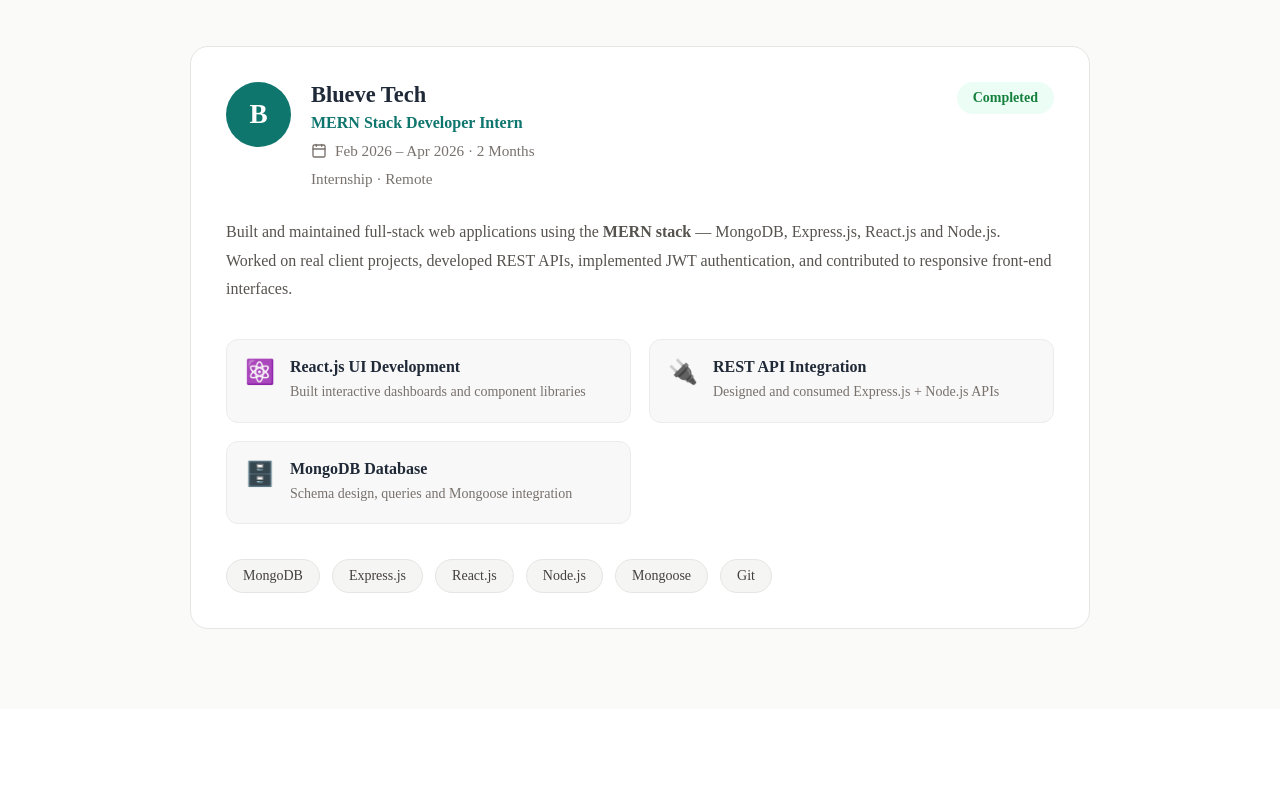
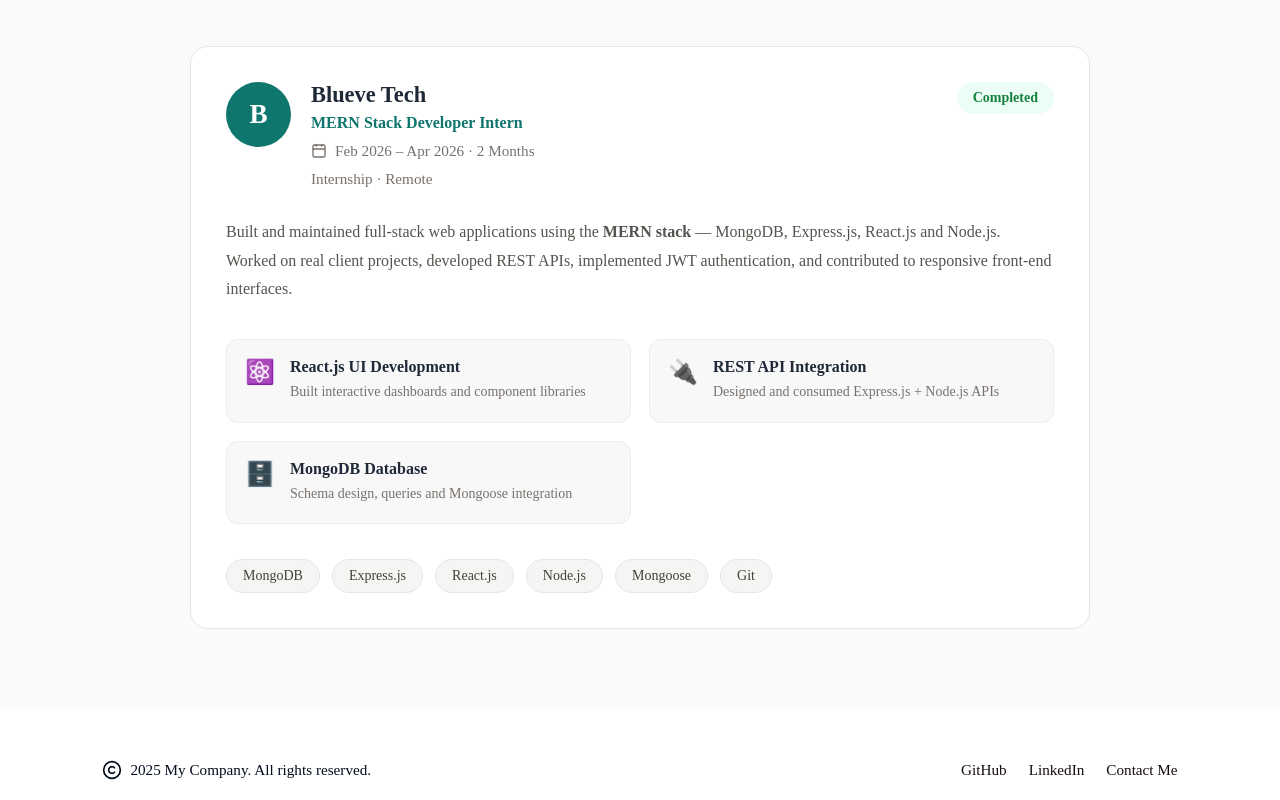
Before and after one commit to SAHIL16com/my_portfolio, a React (Vite) app: page / in a window 1280 px wide. Shown: the part 1697-2497 px from the top of the page. Before the commit the page ends 2406 px from the top, so only its background shows below. Built offline with nearby package versions, Linux system fonts and the light colour scheme.

Commit message:
footer add

```diff
--- a/src/App.jsx
+++ b/src/App.jsx
@@ -3,6 +3,7 @@ import Navbar from './Navbar/Navbar.jsx'
 import Hero from './Hero/Hero.jsx'
 import About from './About/About.jsx'
 import Experience from './Experience/Experience.jsx'
+import Footer from './Footer/Footer.jsx'
 
 const App = () => {
   return (
@@ -11,6 +12,7 @@ const App = () => {
       <Hero/>
       <About/>
       <Experience/>
+      <Footer/>
     </div>
   )
 }
--- /dev/null
+++ b/src/Footer/Footer.css
@@ -0,0 +1,77 @@
+.footer {
+    width: 100%;
+    padding: 20px 8%;
+    margin-top: 30px;
+    display: flex;
+    justify-content: space-between;
+    align-items: center;
+    flex-wrap: wrap;
+    gap: 20px;
+    border-top: 1px solid rgba(255, 255, 255, 0.08);
+    background: transparent;
+}
+
+.company {
+    display: flex;
+    align-items: center;
+    gap: 8px;
+    color: #020c1d;
+    font-size: 0.95rem;
+}
+
+.company p {
+    margin: 0;
+}
+
+.links {
+    display: flex;
+    align-items: center;
+    gap: 22px;
+}
+
+.links a {
+    text-decoration: none;
+    color: #160c0c;
+    font-size: 0.95rem;
+    font-weight: 500;
+    transition: color 0.3s ease;
+    position: relative;
+}
+
+.links a::after {
+    content: "";
+    position: absolute;
+    left: 0;
+    bottom: -4px;
+    width: 0%;
+    height: 2px;
+    background: #60a5fa;
+    transition: width 0.3s ease;
+}
+
+.links a:hover {
+    color: #ffffff;
+}
+
+.links a:hover::after {
+    width: 100%;
+}
+
+@media (max-width: 768px) {
+    .footer {
+        flex-direction: column;
+        justify-content: center;
+        text-align: center;
+        padding: 25px 20px;
+    }
+
+    .company {
+        justify-content: center;
+    }
+
+    .links {
+        justify-content: center;
+        flex-wrap: wrap;
+        gap: 18px;
+    }
+}
--- /dev/null
+++ b/src/Footer/Footer.jsx
@@ -0,0 +1,24 @@
+import React from 'react'
+import './Footer.css'
+import { Copyright } from 'lucide-react';
+const Footer = () => {
+    return (
+        <div className='footer'>
+            <div className="company">
+                <Copyright size={20} />
+                <p>2025 My Company. All rights reserved.</p>
+            </div>
+            <div className="links">
+                <a href="https://github.com/SAHIL16com">GitHub</a>
+                <a href="https://www.linkedin.com/in/sahil-mishra-mishra-223353366/">LinkedIn</a>
+                <a
+                    href="https://wa.me/919582352683?text=Hello%20Sahil,%20I%20want%20to%20contact%20you."
+                    target="_blank"
+                    rel="noopener noreferrer"
+                > Contact Me </a>
+            </div>
+        </div>
+    )
+}
+
+export default Footer
```
Also changed, not shown: src/Connect/Connect.css (added), src/Connect/Connect.jsx (added), 1 other file (tests, documents, lock files or other folders).
